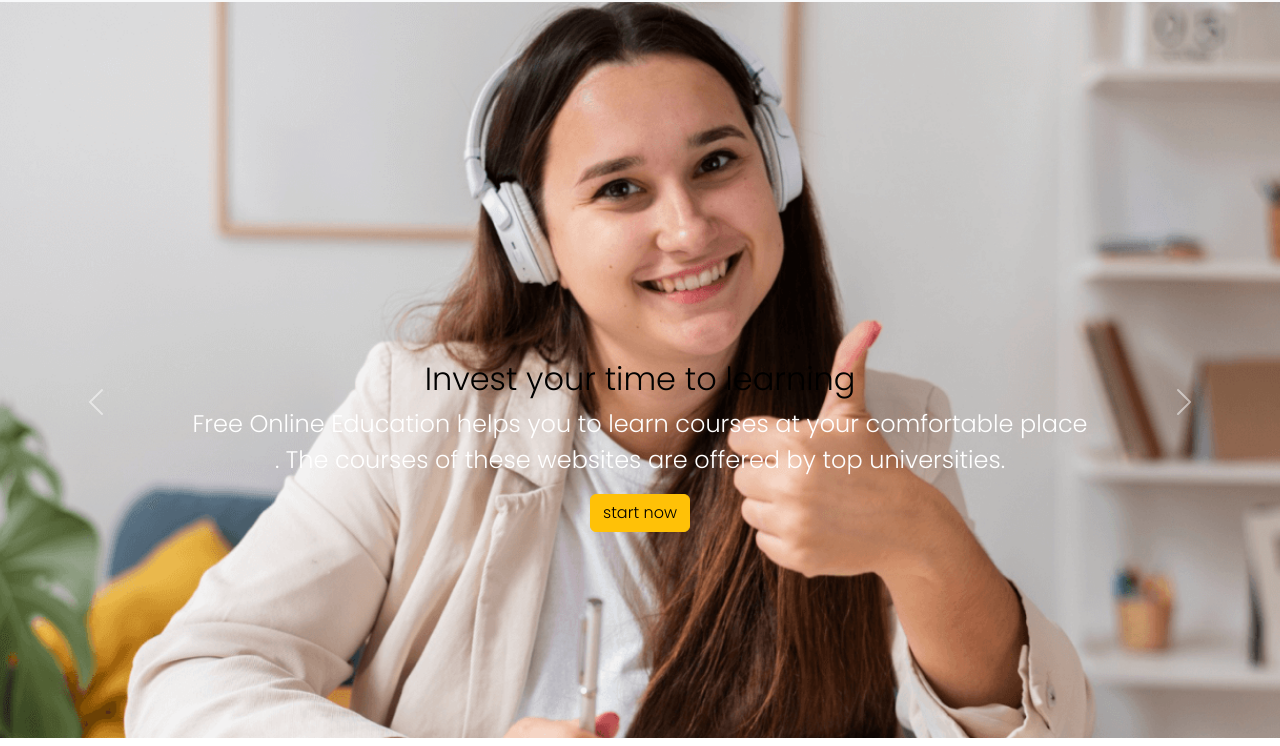
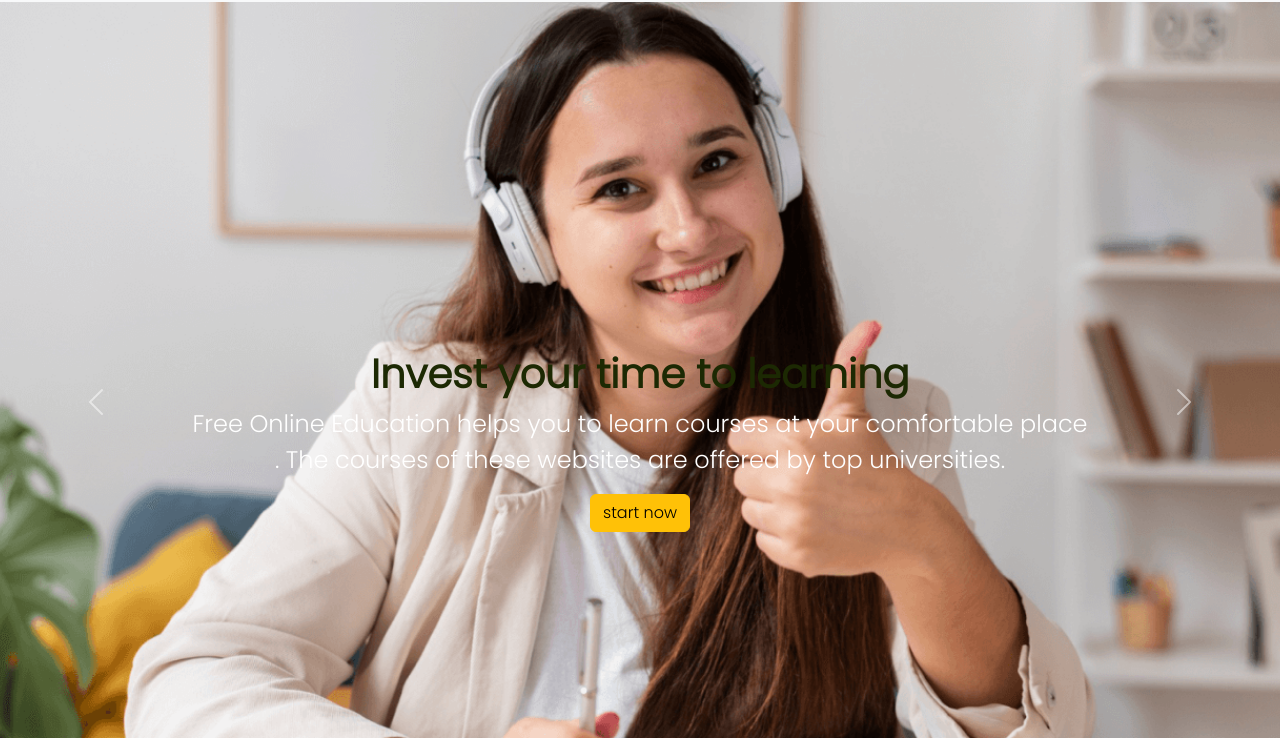
Before and after one commit to mostafachowdhury1/E-Teach, a plain HTML site: page index.html in a window 1280 px wide. Shown: the part 54-800 px from the top of the page. Drawn offline with nearby package versions, Linux system fonts and the light colour scheme.

Commit message:
question

```diff
--- a/index.html
+++ b/index.html
@@ -65,7 +65,7 @@
           <div class="carousel-item active overlay">
             <img src="./images/cover/cover-1.png" class="d-block w-100" alt="...">
             <div class="carousel-caption  ">
-              <h5  class="text mt-5 col-md-12 fs-1  col-12 fs-2">Invest your time to learning</h5>
+              <h5  class="text mt-5 col-md-12 fs-1  col-12 fs-5">Invest your time to learning</h5>
               <p  class="fs-4">Free Online Education helps you to learn courses at your comfortable place
                 . The courses of these websites are offered by top universities.</p>
                 <button  class="btn btn-warning ">start now</button>
--- a/style.css
+++ b/style.css
@@ -58,7 +58,9 @@
 }
 
 .text{
-    color:black;
+
+    color: rgb(28, 41, 3);;
+    font-weight: 600;
 }
 .ftext{
     color:white;
@@ -77,8 +79,10 @@
      justify-content: center;
     background: rgba(169, 169, 169, 0.281);
     border-radius: 50%;
+    transition: 0.5s;
 
 }
 .footer-icon  i:hover{
-    color:whitel
+    color:white;
+    background-color: black;
 }
```
